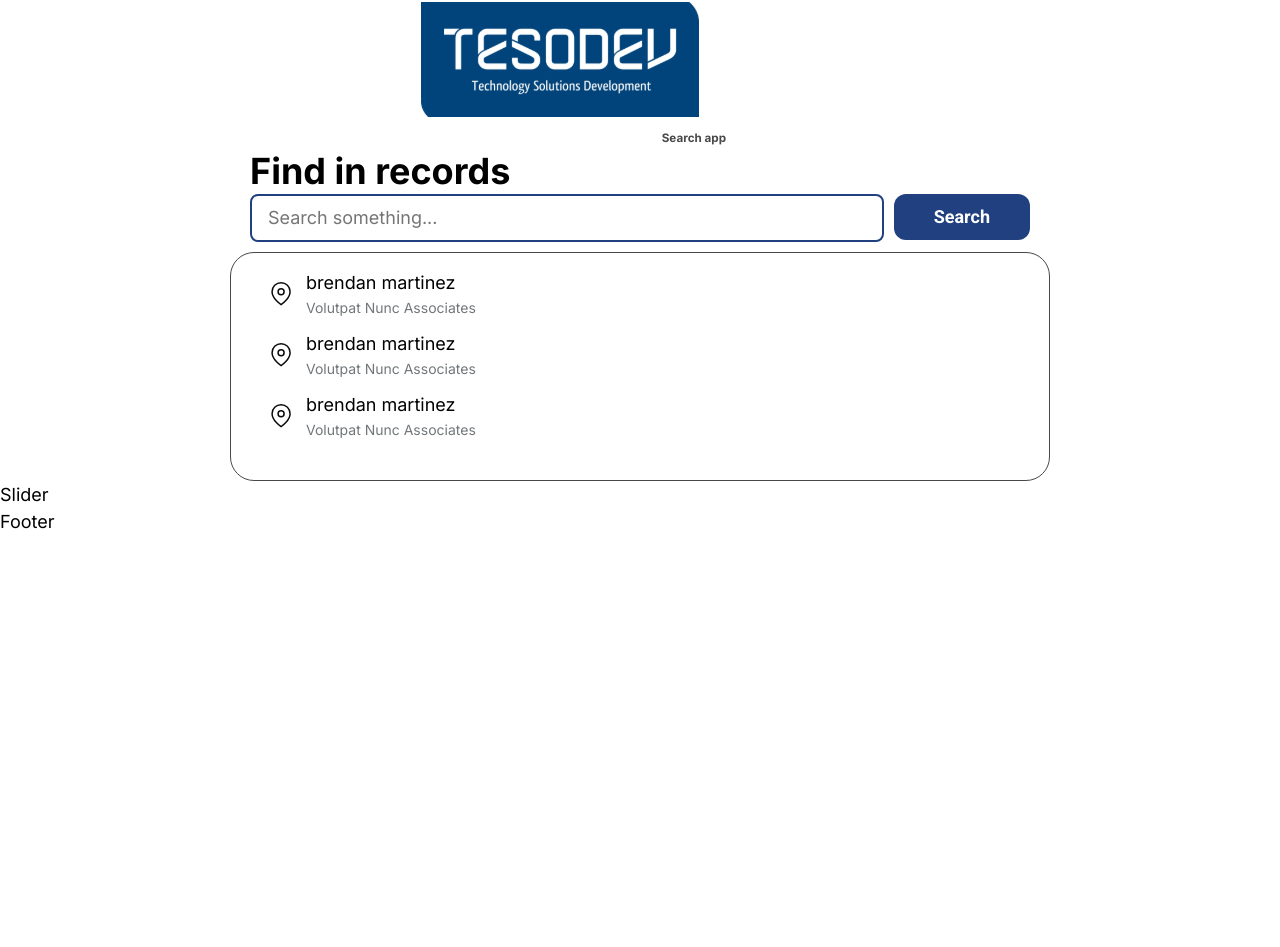
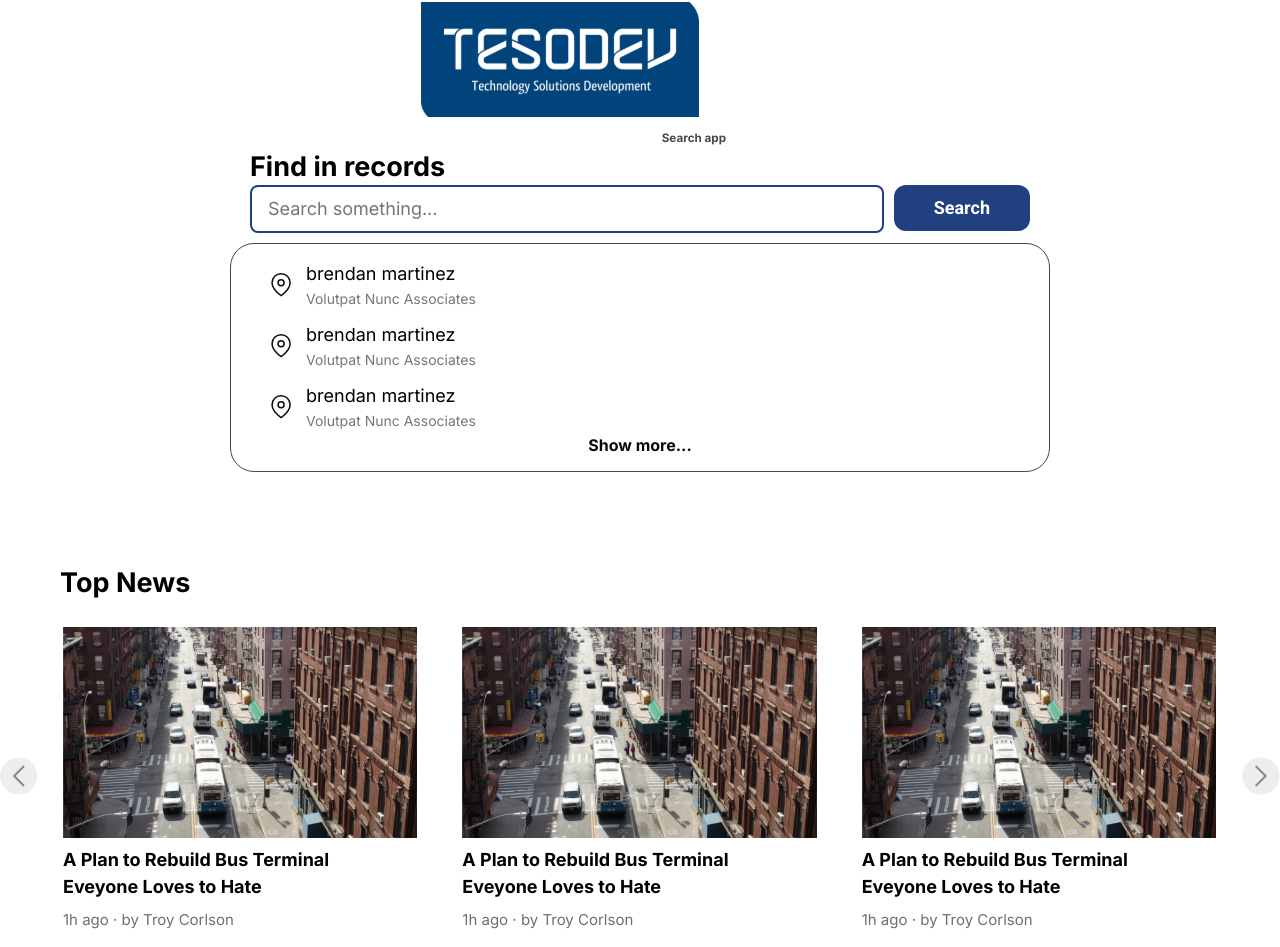
Before and after one commit to floatingsquat/react-search-portal, a React (Create React App) app: page / in a window 1280 px wide. Shown: the part 181-1128 px from the top of the page. Before the commit the page ends 800 px from the top, so only its background shows below. Built offline with nearby package versions, Linux system fonts and the light colour scheme.

Commit message:
add slider ui

```diff
--- a/src/components/SearchBox/index.js
+++ b/src/components/SearchBox/index.js
@@ -5,7 +5,7 @@ import Button from "../Button";
 function SearchBox() {
   return (
     <div className={styles.wrapper}>
-      <h1>Find in records</h1>
+      <h2>Find in records</h2>
       <div className={styles.searchWrapper}>
         <form>
           <Input placeholder="Search something..." />
--- a/src/components/SearchResult/styles.module.scss
+++ b/src/components/SearchResult/styles.module.scss
@@ -8,10 +8,16 @@
   margin: 0 auto;
   width: 100%;
   margin-top: 10px;
+  margin-bottom: 93px;
   .result {
     display: flex;
     flex-direction: column;
     justify-content: center;
     gap: 11px;
   }
+  .button {
+    color: var(--black);
+    font-size: 16px;
+    font-weight: 700;
+  }
 }
--- a/src/components/Slider/index.js
+++ b/src/components/Slider/index.js
@@ -1,7 +1,32 @@
 import React from "react";
 import styles from "./styles.module.scss";
+import SliderItem from "../SliderItem";
+import leftArrow from "../../assets/left-arrow.svg";
+import rightArrow from "../../assets/right-arrow.svg";
+
 function Slider() {
-  return <div className={styles.sliderWrapper}>Slider</div>;
+  return (
+    <div className={styles.wrapper}>
+      <h2>Top News</h2>
+      <div className={styles.sliderWrapper}>
+        <div className={styles.left}>
+          <button>
+            <img src={leftArrow} alt="left-arrow" />
+          </button>
+        </div>
+        <div className={styles.content}>
+          <SliderItem />
+          <SliderItem />
+          <SliderItem />
+        </div>
+        <div className={styles.right}>
+          <button>
+            <img src={rightArrow} alt="right-arrow" />
+          </button>
+        </div>
+      </div>
+    </div>
+  );
 }
 
 export default Slider;
--- a/src/components/Slider/styles.module.scss
+++ b/src/components/Slider/styles.module.scss
@@ -1,5 +1,17 @@
-.sliderWrapper {
-  //   display: flex;
-  //   align-items: center;
-  //   justify-content: center;
+.wrapper {
+  h2 {
+    margin-left: 60px;
+    margin-bottom: 16px;
+  }
+
+  .sliderWrapper {
+    display: flex;
+    align-items: center;
+    justify-content: space-between;
+    gap: 15px;
+    .content {
+      display: flex;
+      gap: 24px;
+    }
+  }
 }
--- a/src/components/SliderItem/index.js
+++ b/src/components/SliderItem/index.js
@@ -1,7 +1,16 @@
 import React from "react";
 import styles from "./styles.module.scss";
+import stockImg from "../../assets/stock-img.svg";
 function SliderItem() {
-  return <div>SliderItem</div>;
+  return (
+    <div className={styles.itemWrapper}>
+      <img src={stockImg} alt="stock" />
+      <div className={styles.text}>
+        A Plan to Rebuild Bus Terminal Eveyone Loves to Hate
+      </div>
+      <small>1h ago · by Troy Corlson</small>
+    </div>
+  );
 }
 
 export default SliderItem;
--- a/src/components/SliderItem/styles.module.scss
+++ b/src/components/SliderItem/styles.module.scss
@@ -0,0 +1,15 @@
+.itemWrapper {
+  display: flex;
+  flex-direction: column;
+  margin: 10px;
+
+  line-height: 24px;
+  gap: 8px;
+  .text {
+    width: 80%;
+    font-weight: 700;
+  }
+  small {
+    color: var(--dark-gray);
+  }
+}
--- a/src/styles/global.css
+++ b/src/styles/global.css
@@ -1,5 +1,5 @@
 :root {
-  --black: #000;
+  --black: #090a0a;
   --white: #ffffff;
   --gray: #484848;
   --light-gray: #c4c4c4;
```
Also changed, not shown: src/assets/stock-img.svg (added).
